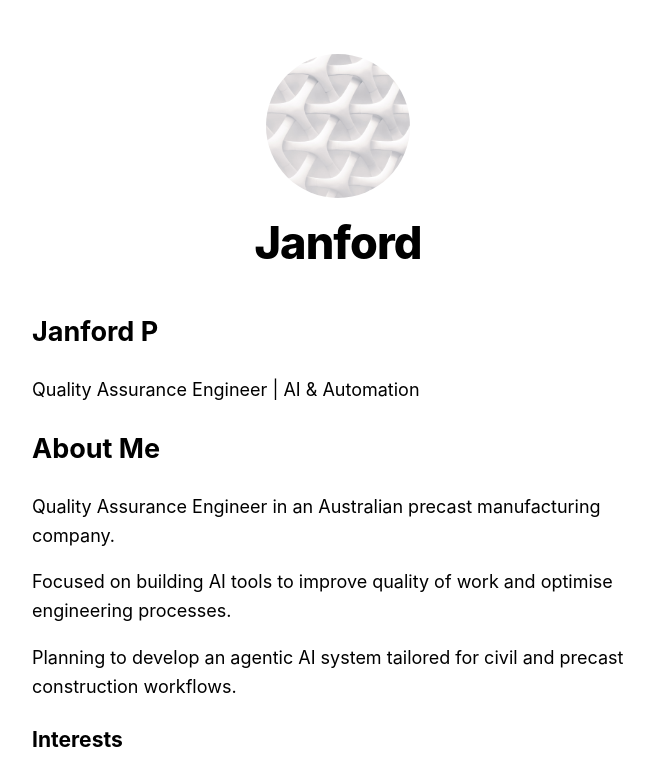
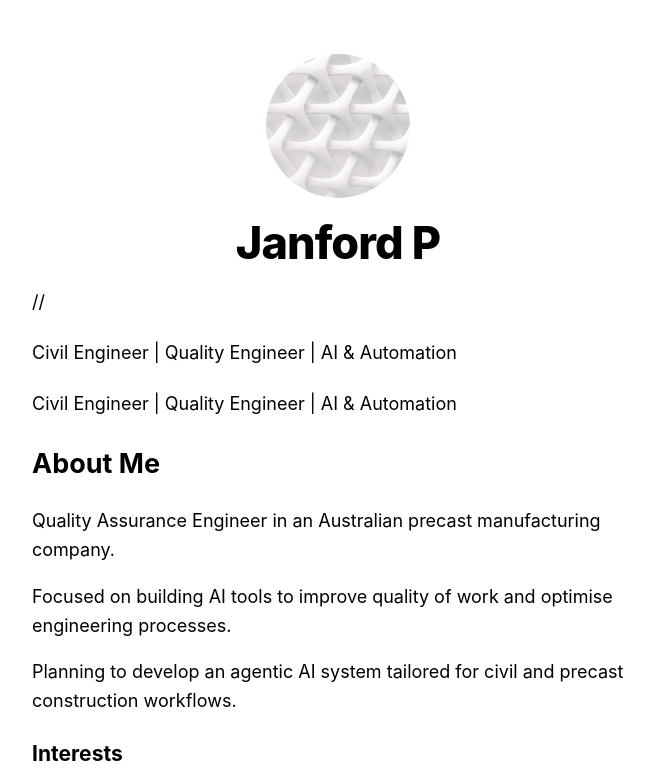
Before and after one commit to janfordP/nextjs-blog, a Next.js app: page / in a window 1280 px wide. Shown: the top 781 px of the page, without its empty margins (302-956 px from the left). Built offline with nearby package versions, Linux system fonts and the light colour scheme.

Commit message:
Edit main page

```diff
--- a/components/layout.js
+++ b/components/layout.js
@@ -6,7 +6,7 @@ import styles from './layout.module.css';
 import utilStyles from '../styles/utils.module.css';
 import Link from 'next/link';
 
-const name = 'Janford';
+const name = 'Janford P';
 export const siteTitle = 'Next.js Sample Website';
 
 export default function Layout({ children, home }) {
--- a/data/about.js
+++ b/data/about.js
@@ -1,6 +1,6 @@
 export const about = {
-  name: "Janford P",
-  role: "Quality Assurance Engineer | AI & Automation",
+  //name: "Janford P",
+  role: "Civil Engineer | Quality Engineer | AI & Automation",
   summary: [
     "Quality Assurance Engineer in an Australian precast manufacturing company.",
     "Focused on building AI tools to improve quality of work and optimise engineering processes.",
--- a/pages/index.js
+++ b/pages/index.js
@@ -19,18 +19,20 @@ export default function Home({ allPostsData }) {
       </Head>
 
 	  <main className="px-6">
-        <HeroSection name={about.name} role={about.role} />
-        <AboutSection summary={about.summary} interests={about.interests} />
+        //<HeroSection name={about.name} role={about.role} />
+        <HeroSection role={about.role} />
+		<AboutSection summary={about.summary} interests={about.interests} />
         <ProjectsSection projects={projects} />
       </main>
 
-      <section className={utilStyles.headingMd}>
+      /*<section className={utilStyles.headingMd}>
         <p>[Civil Engineer / AI Engineer]</p>
         <p>
           (This is a sample website - you’ll be building a site like this in{' '}
           <a href="https://nextjs.org/learn">our Next.js tutorial</a>.)
         </p>
       </section>
+	  */
 
       <section className={`${utilStyles.headingMd} ${utilStyles.padding1px}`}>
         <h2 className={utilStyles.headingLg}>Blog</h2>
```
